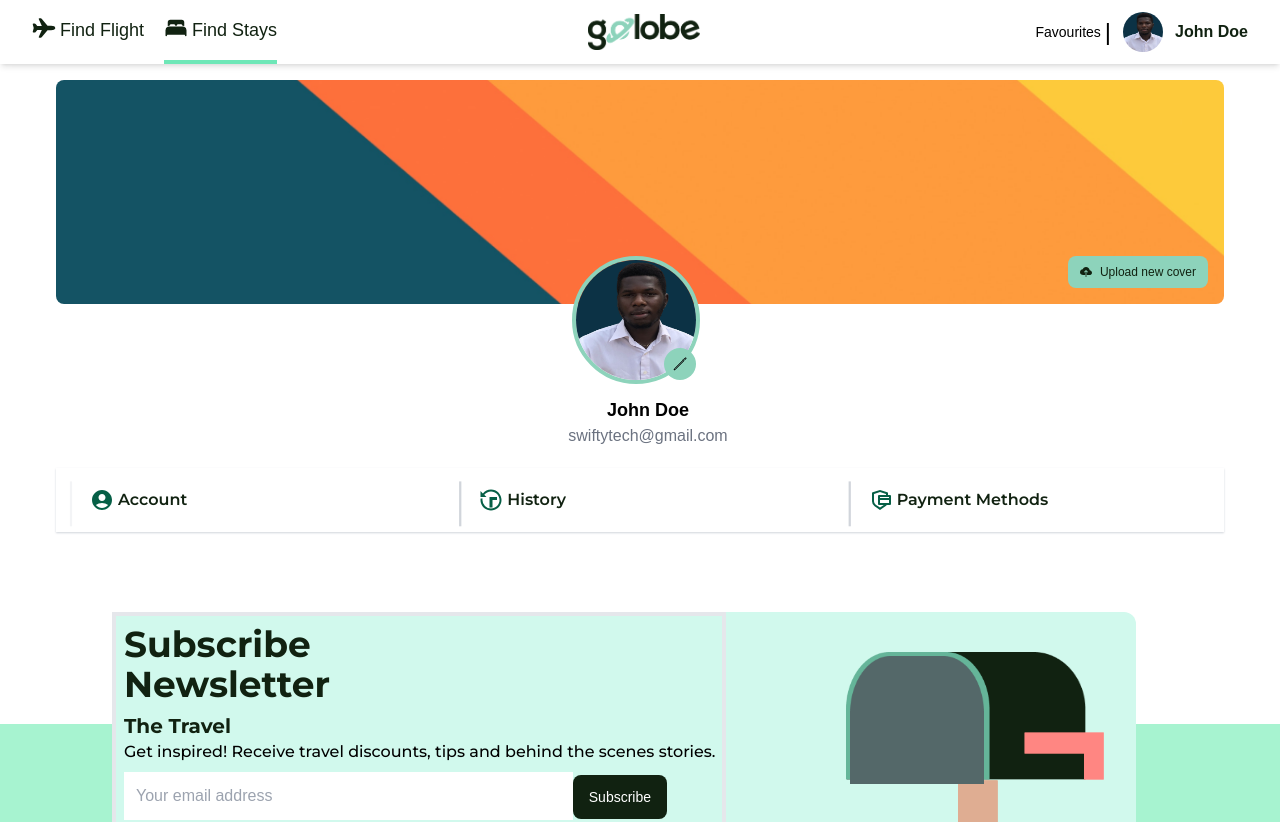
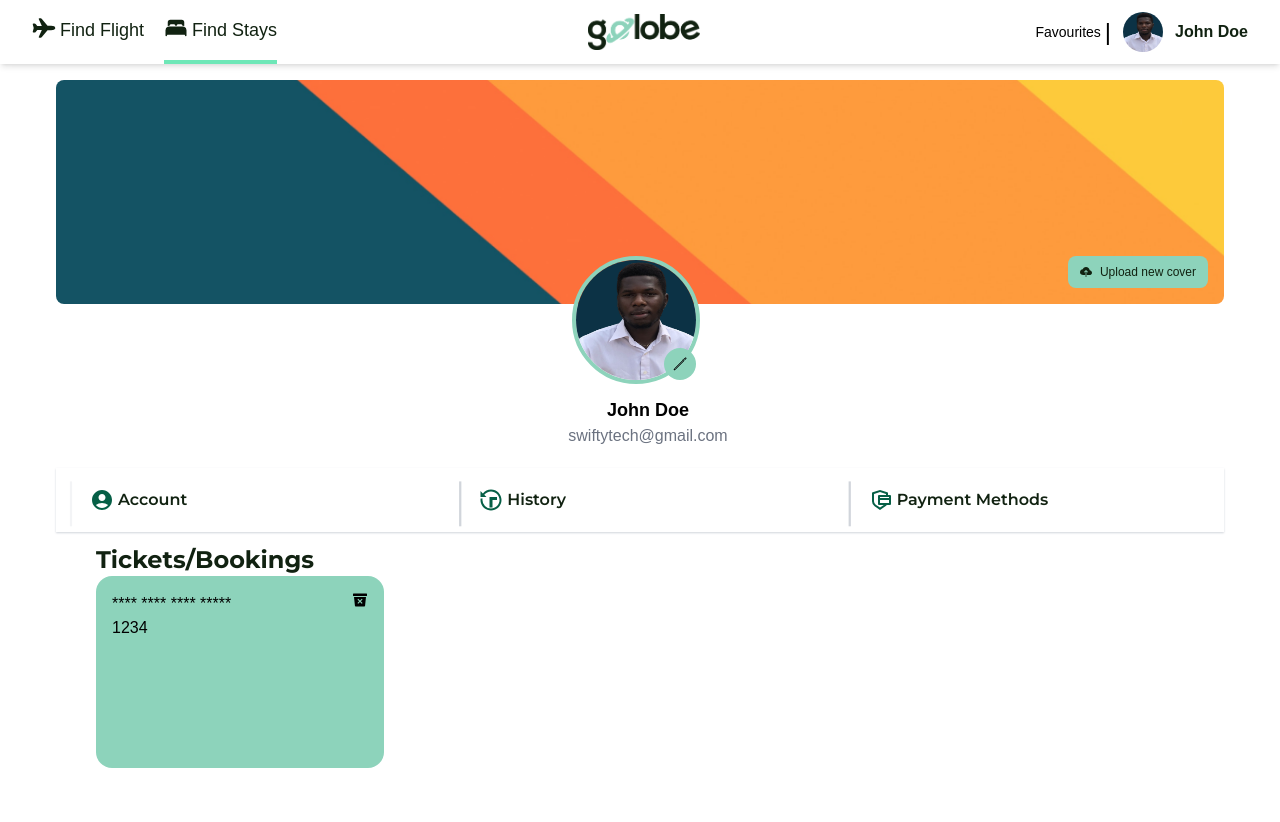
Before and after one commit to Heritagify/Travelling-Website, a React (Vite) app: page /account in a window 1280 px wide. Shown: the top 822 px of the page. Built offline with nearby package versions, Linux system fonts and the light colour scheme; some icons are missing; a web font is replaced by a local one.

Commit message:
working on the design for payment methods

```diff
--- a/src/AccounFlows/Account.jsx
+++ b/src/AccounFlows/Account.jsx
@@ -1,6 +1,4 @@
 import { useState } from "react";
-import { Routes, Route } from 'react-router-dom';
-
 import AccountsNav from "../components/Headers/AccountsNav";
 import profilePicture from "../assets/user.png";
 import Profile from './Profile';
@@ -12,6 +10,7 @@ import { RiSecurePaymentLine } from "react-icons/ri";
 import UserAccount from "./UserAcoount";
 import TicketBooking from "./history/TicketsBookings"
 import Footer from "../components/Footer";
+import PaymentMethod from "./PaymentMethod";
 
 const Account = () => {
 
@@ -73,9 +72,8 @@ const Account = () => {
         </div>
         <div className="">
           {/* <UserAccount/> */}
-          <Routes>
-            <Route path="/ticketbooking" element={<TicketBooking />} /> {/* Render TicketBooking within Account */}
-          </Routes>
+          {/* <TicketBooking /> */}
+          <PaymentMethod />
         </div>
       </div>
       {/* ------------FOOTER------------ */}
--- a/src/AccounFlows/PaymentMethod.jsx
+++ b/src/AccounFlows/PaymentMethod.jsx
@@ -1,9 +1,22 @@
 import React from 'react'
+import { IoTrashBinSharp } from "react-icons/io5";
+
 
 const PaymentMethod = () => {
   return (
-    <div>
-
+    <div className='mx-24 my-3'>
+        <h1 className=' text-2xl font-bold font-monts text-blackGreen'>Tickets/Bookings</h1>
+        <div className='flex'>
+          <div className='h-48 w-72 bg-mintGreen rounded-2xl'>
+            <div className='flex justify-between m-4'>
+              <div className=''>
+                <p>**** **** **** *****</p>
+                <p>1234</p>
+              </div>
+              <IoTrashBinSharp />
+            </div>
+          </div>
+        </div>
     </div>
   )
 }
```
